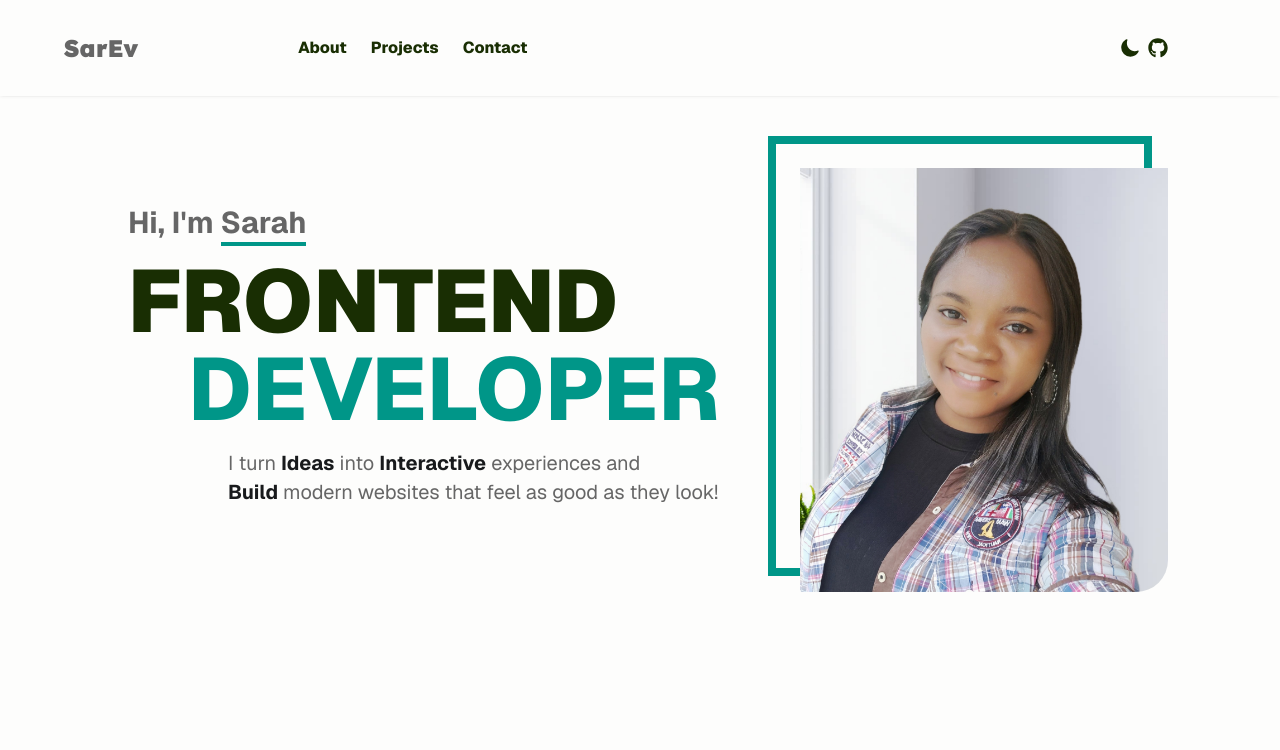
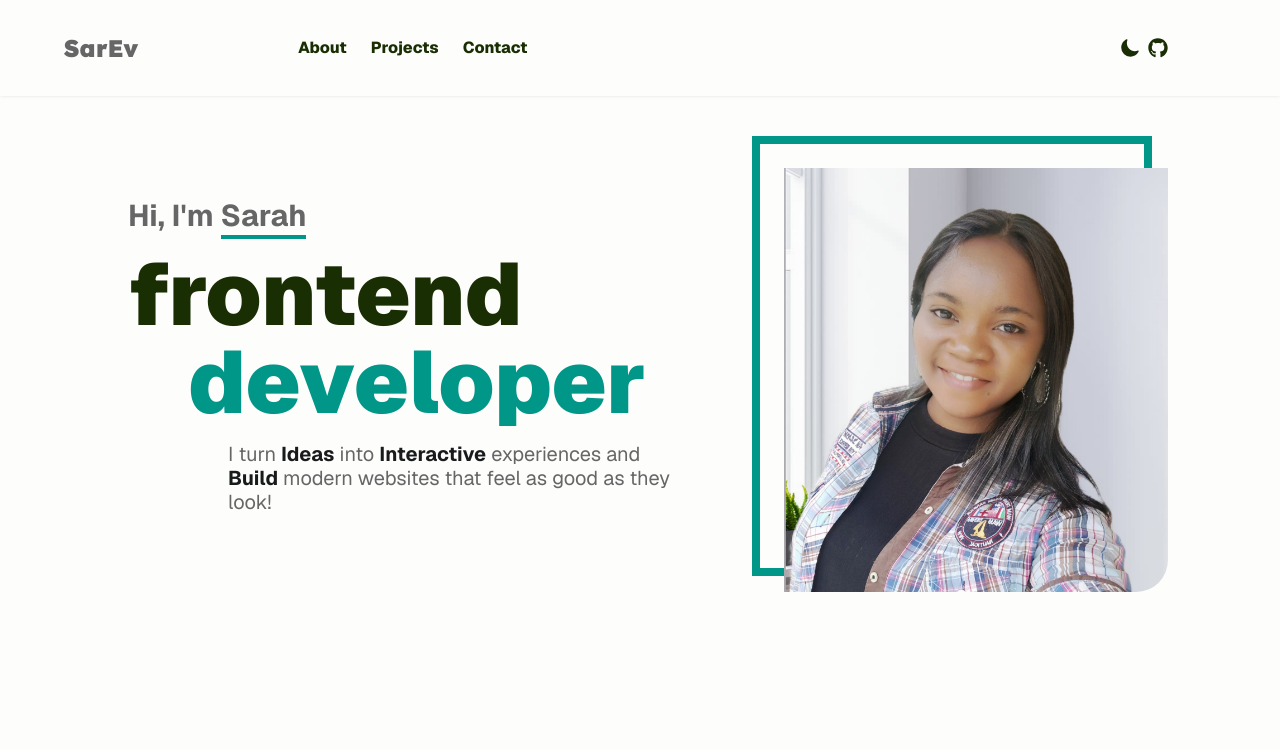
Before and after one commit to sarahevbouan/portfolio, a React (Vite) app: page / in a window 1280 px wide. Shown: the top 750 px of the page. Built offline with nearby package versions, Linux system fonts and the light colour scheme.

Commit message:
Initial commit

```diff
--- a/src/Features/Contact/Contact.jsx
+++ b/src/Features/Contact/Contact.jsx
@@ -14,7 +14,9 @@ const Contact = ({ registerSectionNode }) => {
       <p className="text-4xl sm:text-6xl md:text-8xl mb-4 font-figtree font-medium">
         Have a project in mind?
       </p>
-      <p className="mb-8 text-[#181a1c]">Reach out at sarahevbouan@gmail.com</p>
+      <p className="mb-8 text-[#181a1c] dark:text-stone-50">
+        Reach out at sarahevbouan@gmail.com
+      </p>
       <Button>
         <AnimatedStar /> Let's talk <AnimatedStar />
       </Button>
--- a/src/Features/Showcase/Intro.jsx
+++ b/src/Features/Showcase/Intro.jsx
@@ -23,8 +23,8 @@ const Intro = ({ registerSectionNode }) => {
         </div>
         <div className="md:flex-4/5">
           <motion.div
-            className="text-4xl md:text-6xl lg:text-[5.5rem] font-black text-center lg:text-start
-             overflow-hidden"
+            className="text-4xl md:text-6xl lg:text-[5.5rem] font-[1000] text-center lg:text-start
+             overflow-hidden lowercase"
             initial={{ width: 0 }}
             animate={{ width: "auto" }}
             transition={{ duration: 5 }}
@@ -33,15 +33,15 @@ const Intro = ({ registerSectionNode }) => {
           </motion.div>
           <motion.div
             className="text-4xl md:text-6xl lg:text-[5.5rem] text-center lg:text-start
-             font-extrabold overflow-hidden ml-4 md:ml-15"
+             font-black overflow-hidden ml-4 md:ml-15 lowercase"
             initial={{ width: 0 }}
             animate={{ width: "auto" }}
-            transition={{ duration: 5, delay: 0.2 }}
+            transition={{ duration: 5, delay: 0.5 }}
           >
             <h1 className=" text-[#009688]">DEVELOPER</h1>
           </motion.div>
           <div
-            className="dark:text-white text-sm md:text-[20px] mt-4 lg:ml-25
+            className="dark:text-[#c4c7c5] text-[16px] md:text-[20px] mt-4 lg:ml-25
            text-center lg:text-start"
           >
             <p className=" md:block">
--- a/src/Features/Showcase/Project.jsx
+++ b/src/Features/Showcase/Project.jsx
@@ -30,7 +30,7 @@ const Project = ({ project }) => {
   }, [activeProjectId]);
   return (
     <div
-      className="py-4 lg:pt-12 lg:pb-16
+      className="py-4 px-2 md:px-0 lg:pt-12 lg:pb-16
      dark:bg-stone-900
      border-b-2 dark:border-b-0 border-stone-300
 
@@ -50,7 +50,7 @@ const Project = ({ project }) => {
           </ProjectTemp.Title>
           <ProjectTemp.Overview
             projectSummary={projectSummary}
-            alignmentType="md:text-justify"
+            type="md:text-justify"
           />
           <ProjectTemp.Stack projectStack={projectStack} />
         </ProjectTemp>
--- a/src/Features/Showcase/ProjectDetails.jsx
+++ b/src/Features/Showcase/ProjectDetails.jsx
@@ -57,10 +57,7 @@ const ProjectDetails = () => {
         <ProjectTemp.Stack projectStack={projectStack}>
           <h3 className="text-[18px] md:text-2xl font-bold mb-2">Tech Stack</h3>
         </ProjectTemp.Stack>
-        <ProjectTemp.Overview
-          projectSummary={projectDetails}
-          alignmentType="text-start"
-        >
+        <ProjectTemp.Overview projectSummary={projectDetails} type="text-start">
           <h3 className="text-[18px] md:text-2xl font-bold mb-2">
             Description
           </h3>
--- a/src/Features/Showcase/ProjectTemp.jsx
+++ b/src/Features/Showcase/ProjectTemp.jsx
@@ -50,9 +50,9 @@ const Title = ({ projectName, liveSite, githubLink, children, type }) => {
   );
 };
 
-const Overview = ({ projectSummary, children, alignmentType }) => {
+const Overview = ({ projectSummary, children, type }) => {
   return (
-    <div className={alignmentType}>
+    <div className={type}>
       {children}
       <p>{projectSummary}</p>
     </div>
--- a/src/Features/Showcase/Skills.jsx
+++ b/src/Features/Showcase/Skills.jsx
@@ -55,8 +55,8 @@ const Skills = () => {
       [&>*]:flex [&>*]:flex-col [&>*]:items-center [&>*]:gap-1 md:justify-start
       [&>*]:w-[90%] sm:[&>*]:w-[40%] [&>*]:py-4 [&>*]:px-4
       [&>*]:rounded-2xl
-      [&>*]:hover:bg-stone-950 [&>*]:hover:text-lime-50
-      dark:[&>*]:hover:bg-lime-50 dark:[&>*]:hover:text-stone-950
+      [&>*]:hover:bg-stone-950 [&>*]:hover:text-stone-50
+      dark:[&>*]:hover:bg-stone-50 dark:[&>*]:hover:text-stone-950
       [&>*>svg]:text-5xl [&>*>svg]:font-bold
       [&>*>p]:text-center [&>*>p]:text-[18px]"
       >
```
